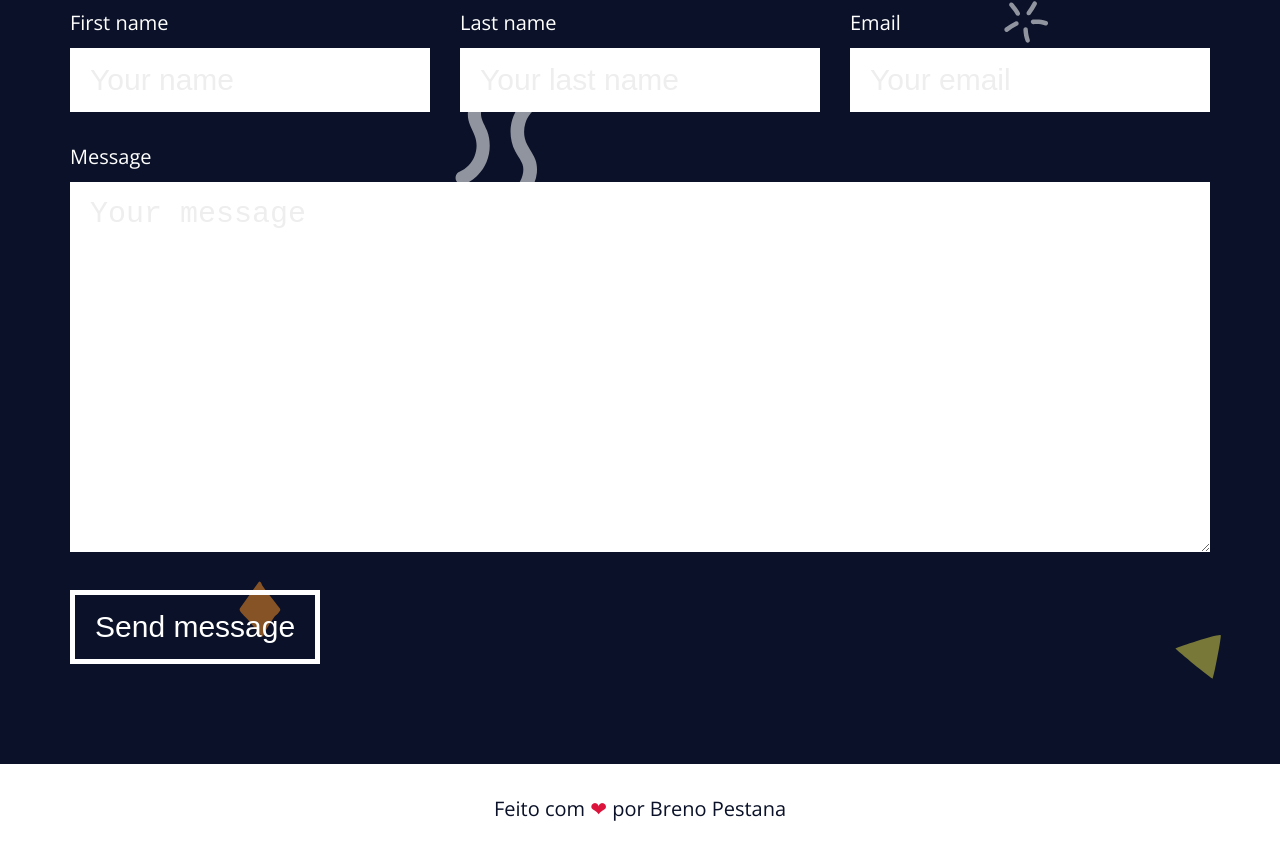
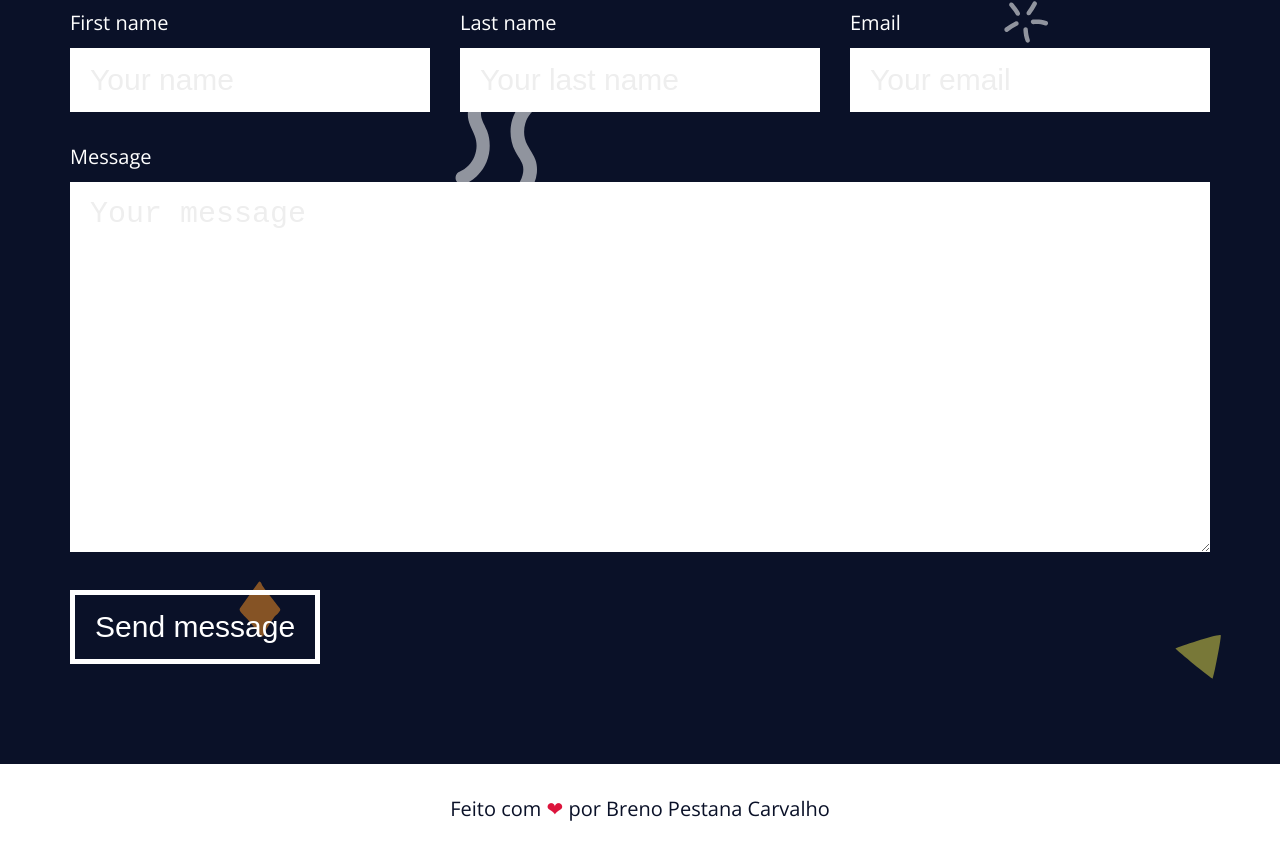
Before and after one commit to brenopestanac/Landing-Page-HTML-CSS, a plain HTML site: page index.html in a window 1280 px wide. Shown: the part 6177-7031 px from the top of the page. Drawn offline with nearby package versions, Linux system fonts and the light colour scheme.

Commit message:
atualização do footer

```diff
--- a/index.html
+++ b/index.html
@@ -278,7 +278,7 @@
 
     </section>
     <footer id="footer" class="footer white-bg">
-        <p> <a href="https://instagram.com/brenopestanac" rel="nofollow" target="_blank">Feito com <span class="heart">❤</span> por Breno Pestana</a></p>
+        <p> <a href="https://instagram.com/brenopestanac" rel="nofollow" target="_blank">Feito com <span class="heart">❤</span> por Breno Pestana Carvalho</a></p>
     </footer>
     <a class="back-to-top" href="#home">➤
     </a>
```
